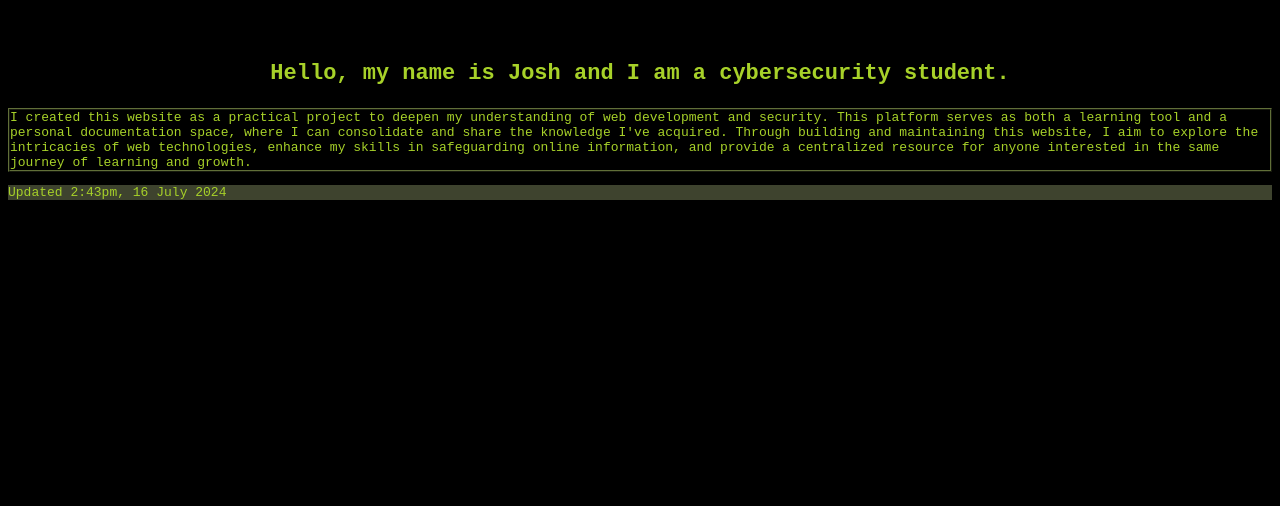
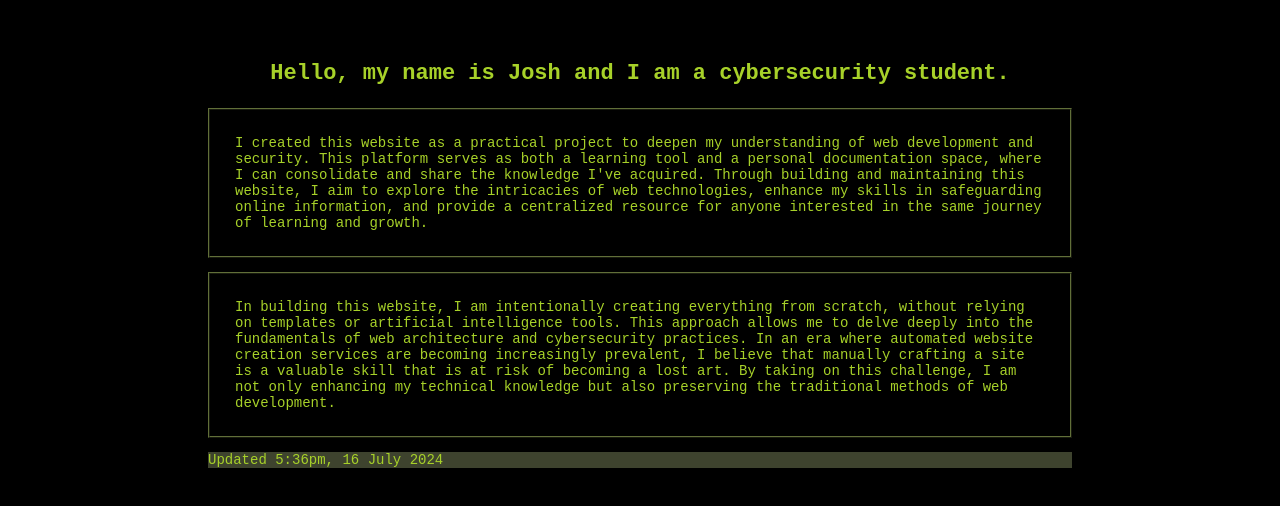
Before and after one commit to JFStokes/website, a plain HTML site: page index.html in a window 1280 px wide. Shown: the part 68-574 px from the top of the page. Drawn offline with Linux system fonts and the light colour scheme.

Commit message:
intro paragraph #2 & style updates.

```diff
--- a/index.html
+++ b/index.html
@@ -12,7 +12,8 @@
         <br>
         <h3>Hello, my name is Josh and I am a cybersecurity student.</h3>
         <p class="intro">I created this website as a practical project to deepen my understanding of web development and security. This platform serves as both a learning tool and a personal documentation space, where I can consolidate and share the knowledge I've acquired. Through building and maintaining this website, I aim to explore the intricacies of web technologies, enhance my skills in safeguarding online information, and provide a centralized resource for anyone interested in the same journey of learning and growth.</p>
-        <p class="intro_date">Updated 2:43pm, 16 July 2024</p>
+        <p class="intro">In building this website, I am intentionally creating everything from scratch, without relying on templates or artificial intelligence tools. This approach allows me to delve deeply into the fundamentals of web architecture and cybersecurity practices. In an era where automated website creation services are becoming increasingly prevalent, I believe that manually crafting a site is a valuable skill that is at risk of becoming a lost art. By taking on this challenge, I am not only enhancing my technical knowledge but also preserving the traditional methods of web development.</p>
+        <p class="intro_date">Updated 5:36pm, 16 July 2024</p>
     </body>
 
 </html>
--- a/style.css
+++ b/style.css
@@ -18,12 +18,18 @@ p {
 }
 
 p.intro {
+    font-size: 14px;
     border-style: ridge;
     border-width: 2px;
     border-color: #616F39;
-
+    margin-left: 200px;
+    margin-right: 200px;
+    padding: 25px;
 }
 
 p.intro_date {
+    font-size: 14px;
     background-color: #3E432E;
+    margin-left: 200px;
+    margin-right: 200px;
 }
```
